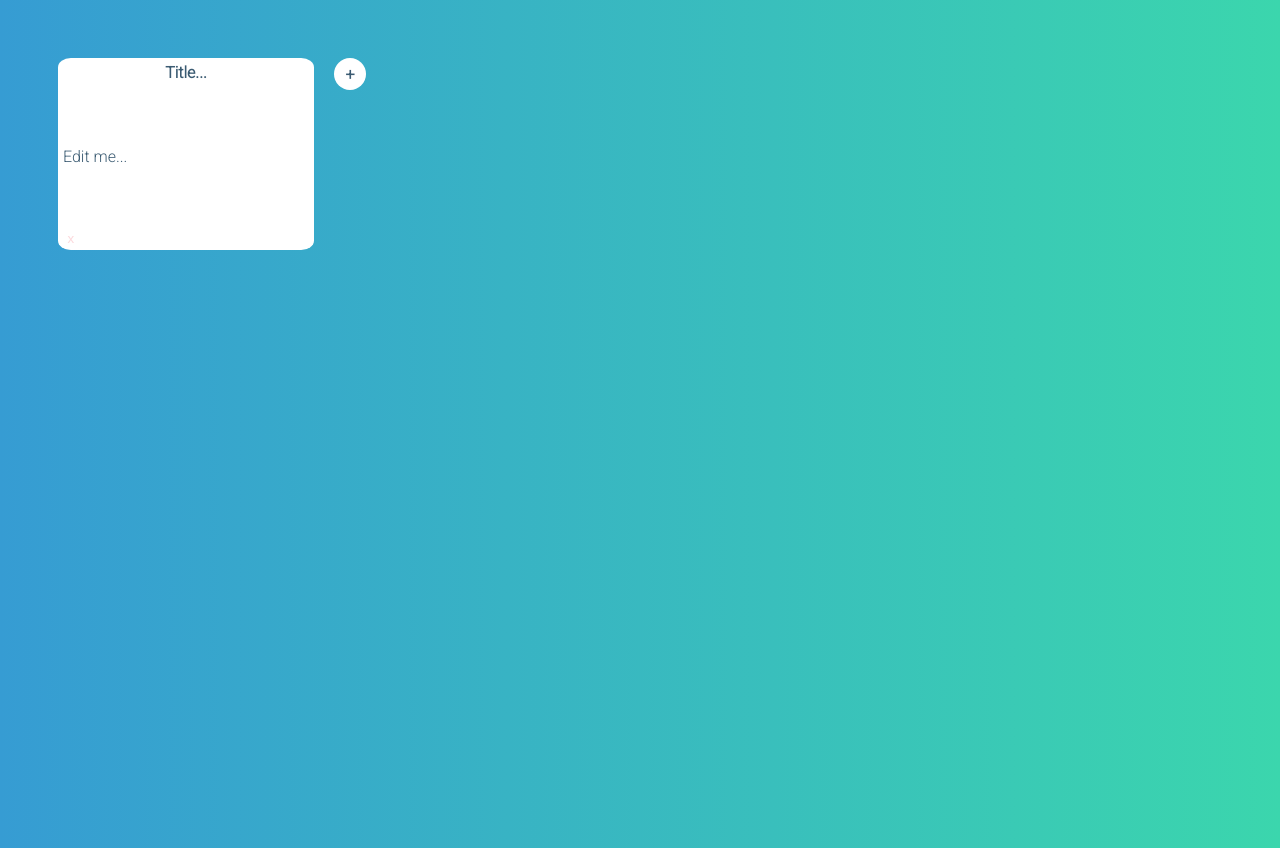
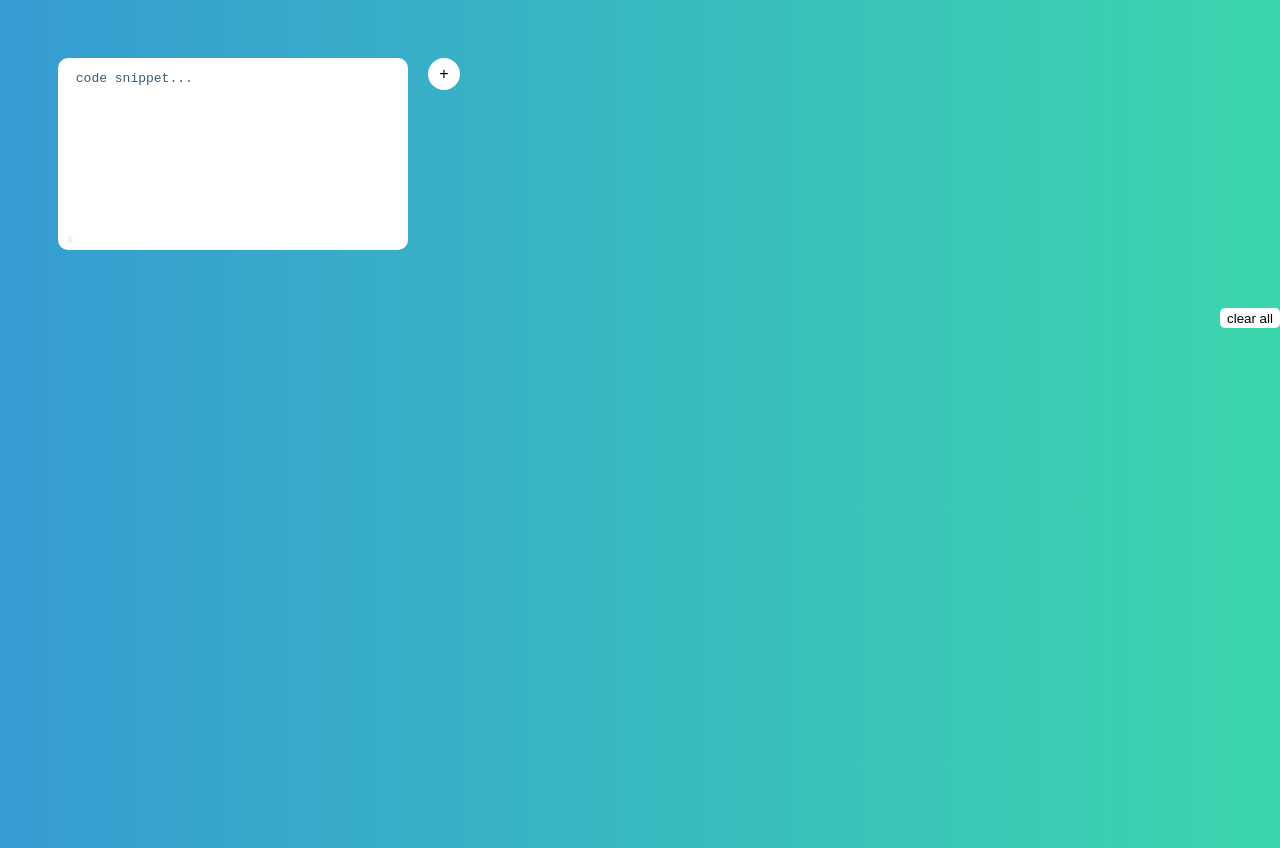
Before and after one commit to isnotafunction/snippets, a plain HTML site: page index.html in a window 1280 px wide. Drawn offline with Linux system fonts and the light colour scheme.

Commit message:
reworked the way of adding html, added <code> as content and removed title

```diff
--- a/index.html
+++ b/index.html
@@ -10,14 +10,13 @@
   <body>
   <div class="container">
     <div class="card">
-      <h4 contenteditable="true">Title...</h4>
-      <p class="text" contenteditable="true"> Edit me...</p>
-      <button class="x" onClick="this.parentNode.parentNode.removeChild(this.parentNode);">x</button>
+      <pre><code id="content" contenteditable="true"> code snippet...</code></pre>
+      <button class="x" onClick="this.parentNode.parentNode.removeChild(this.parentNode)">x</button>
     </div>
 
-    <div class="plus"> + </div>
+    <button class="plus"> + </button>
   </div>
-
+  <footer><button class="clear"> clear all </button></footer>
 
   <script type="text/javascript" src="script.js"></script>
   </body>
--- a/script.js
+++ b/script.js
@@ -1,17 +1,32 @@
-var button = document.querySelector(".plus");
+var plus = document.querySelector(".plus");
 var parent = document.querySelector(".container");
+// var clear  = document.querySelector(".clear");
 
-button.addEventListener("click", function(){
+plus.addEventListener("click", function(){
   createCard();
 })
 
 
 function createCard(){
- var card =
- `<div class="card">
- <h4 contenteditable="true">Title</h4>
- <p class="text" contenteditable="true">Edit me...</p>
- <button class="x" onClick="this.parentNode.parentNode.removeChild(this.parentNode);">x</button>
- </div>`;
- parent.insertAdjacentHTML("beforeend", card);
-}
+  var card = document.createElement("div")
+  var pre = document.createElement("pre")
+  var content = document.createElement("code")
+  var x = document.createElement("button")
+  card.setAttribute("class","card")
+  content.setAttribute("contenteditable", "true")
+  content.setAttribute("id", "content")
+  content.innerText = "code snippet..."
+  x.setAttribute("class", "x")
+  x.setAttribute("onClick", "this.parentNode.parentNode.removeChild(this.parentNode)")
+  x.innerText = "x"
+  card.appendChild(pre)
+  pre.appendChild(content)
+  card.appendChild(x)
+  parent.appendChild(card)
+ }
+
+
+
+ // clear.addEventListener("click", function(){
+ //   localStorage.clear();
+ // })
--- a/style.css
+++ b/style.css
@@ -13,49 +13,43 @@ body{
   display:flex;
   flex-wrap: wrap;
   justify-content: flex-start;
+  /*height: 80%;*/
   color:#3b5b72;
 }
 
 .card{
  margin: 10px;
  height: 12rem;
- width: 16rem;
- border-radius: 5%;
+ max-width:350px;
+ min-width: 250px;
+ flex-grow: 1;
+ border-radius: 10px;;
  background-color: #fff;
  display: flex;
  flex-direction: column;
- justify-content:space-between;;
- animation-name: flip;
-
-}
-.text{
-padding: 5px;
-margin: 0;
-min-height: 10%;
-max-height: 80%;
-overflow:auto;
-word-wrap: break-word;
-outline: none;
+ justify-content:space-between;
+ overflow:auto;
 }
 
-h4{
-  text-align: center;
-  margin:5px auto;
+#content{
+  padding: 10px;
+  margin: 0;
+  min-height: 10%;
+  max-height: 80%;
+  overflow:auto;
+  word-wrap: break-word;
   outline: none;
-  font-weight: bold;
 }
+
 
 .x{
   padding: 0;
-  width: 10%;
+  width: 1.5rem;
   height: 1.5rem;
   background-color: white;
   border-radius: 50%;
   color: #f44253;
   opacity: 0.2;
-  display: flex;
-  justify-content: center;
-  align-items: center;
   border:none;
   outline: none;
 }
@@ -64,28 +58,22 @@ h4{
   font-size: 1rem;
   font-weight: bold;
   cursor: pointer;
-  border:none;
-  outline:none;
 }
 .x:active{
   opacity: 1;
-  border:none;
-  outline:none;
 }
 
 .plus{
+  outline: none;
+  border: none;
   height: 2rem;
   width: 2rem;
   margin: 10px;
   border-radius: 50%;
   background-color: #fff;
-  font-weight: bold;
-  display: flex;
-  justify-content: center;
-  align-items: center;
+  font-size: 1rem;
   order:1;
 }
-
 .plus:hover{
   cursor: pointer;
   box-shadow: 0 0 10px #fff;
@@ -93,3 +81,25 @@ h4{
 .plus:active{
   transform: scale(1.1);
 }
+
+footer{
+  height: 10%;
+  width: 100%;
+}
+.clear{
+ height: 20px;
+ width: 60px;
+ float: right;
+ background-color: white;
+ border-radius: 5px;
+ margin-bottom: 10px;
+ outline: none;
+ border:none;
+}
+.clear:hover{
+  box-shadow: 0 0 10px white;
+}
+.clear:active{
+  box-shadow: 0 0 10px white;
+  transform: scale(1.1);
+}
```
Also changed, not shown: 1 other file.
